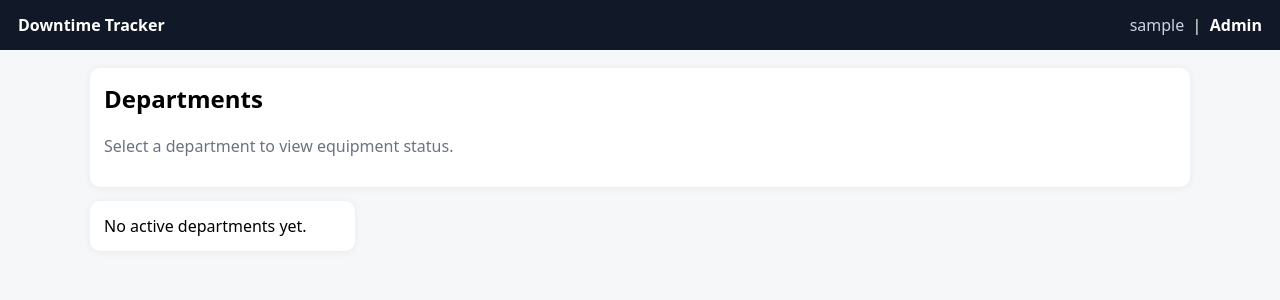
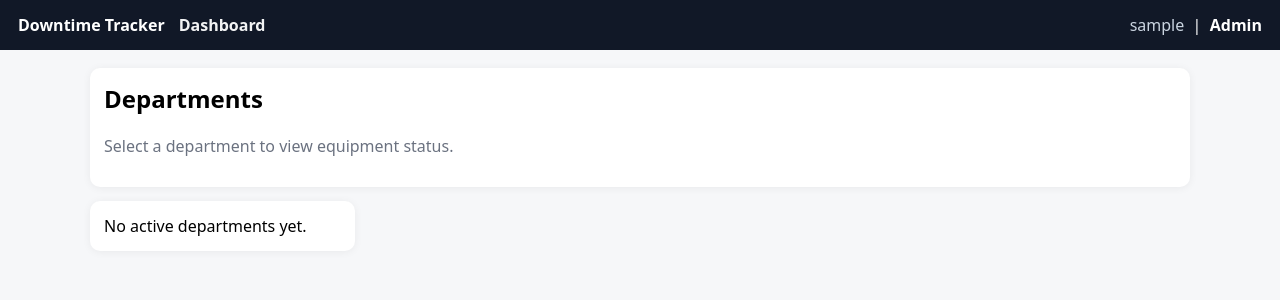
Before and after one commit to prestochango93/downtime-server, a Django app: page / in a window 1280 px wide. Shown: the top 300 px of the page. Run offline with Django 5.2, Linux system fonts and the light colour scheme; the visitor is signed in with stand-in values (Sample User, id 1); data that the repository does not hold is empty.

Commit message:
Update base.html

```diff
--- a/downtime/downtime_tracker/templates/downtime_tracker/base.html
+++ b/downtime/downtime_tracker/templates/downtime_tracker/base.html
@@ -29,7 +29,11 @@
 </head>
 <body>
   <header>
-    <div><a href="{% url 'downtime_tracker:home' %}">Downtime Tracker</a></div>
+    <div style="display:flex; gap:14px; align-items:center; flex-wrap:wrap;">
+      <a href="{% url 'downtime_tracker:home' %}">Downtime Tracker</a>
+      <a href="{% url 'downtime_tracker:plant_dashboard' %}" style="opacity:.95;">Dashboard</a>
+    </div>
+
     <div>
       <span class="muted" style="color:#cbd5e1;">{{ request.user.username }}</span>
       &nbsp;|&nbsp;
```
